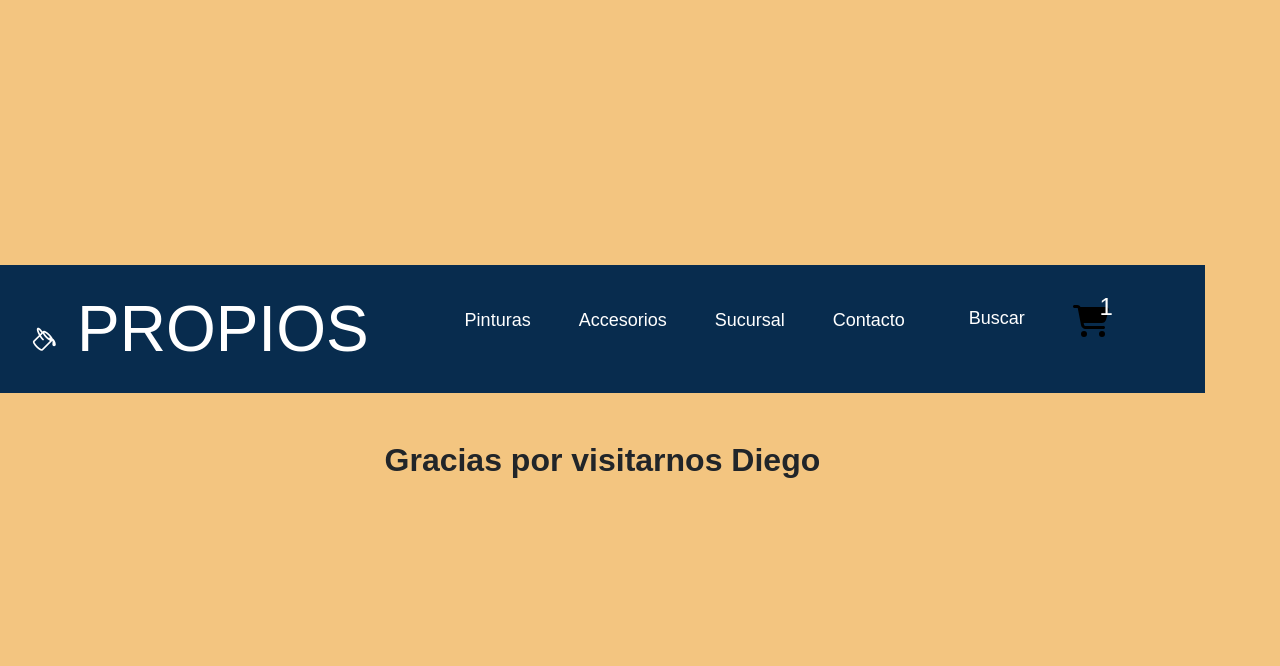
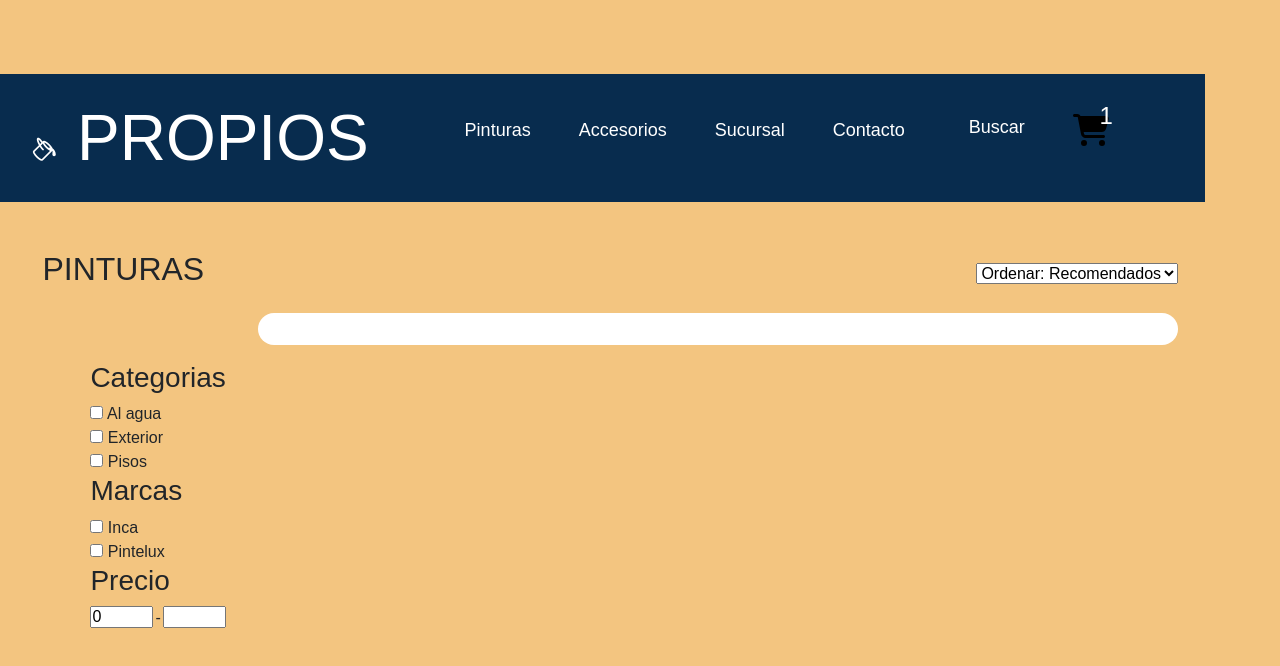
Before and after one commit to DiegoTobia/Curso-React, a React (Vite) app: page /products/1 in a window 1280 px wide. Shown: the top 666 px of the page. Built offline with nearby package versions, Linux system fonts and the light colour scheme.

Commit message:
Segunda entrega

```diff
--- a/package.json
+++ b/package.json
@@ -14,6 +14,7 @@
     "bootstrap-icons": "^1.11.3",
     "react": "^18.2.0",
     "react-dom": "^18.2.0",
+    "react-router-dom": "^6.23.1",
     "sass": "^1.77.1"
   },
   "devDependencies": {
--- a/src/App.jsx
+++ b/src/App.jsx
@@ -1,23 +1,34 @@
 //import { useState } from 'react'
+
+import {BrowserRouter, Routes, Route} from 'react-router-dom'
 
 import "bootstrap-icons/font/bootstrap-icons.css";
 import 'bootstrap/dist/css/bootstrap.min.css'
 import 'bootstrap/dist/js/bootstrap.bundle.min.js'
 
 import './App.css'
+//import Home from "./components/Home"
+import Products from "./components/Products"
+import Error from "./components/Error"
 import NavBar from "./components/NavBar"
 import ItemListContainer from "./components/ItemListContainer"
+
 
 function App() {
   //const [count, setCount] = useState(0)
 
   return (
     <>
-
+      <BrowserRouter>
       <NavBar />
-
-      <ItemListContainer nombre={"Diego"}/>
-
+        <Routes>
+          <Route path='/' element={<ItemListContainer />}/>
+          <Route path='products' element={<Products />}/>
+          <Route path='/products/:category' element={<Products />}/>
+          <Route path='/*' element={<Error />}/>
+        </Routes>
+      </BrowserRouter>
+      {/*<ItemListContainer nombre={"Diego"}/>*/}
     </>
   )
 }
--- /dev/null
+++ b/src/components/Error.jsx
@@ -0,0 +1,11 @@
+const Error = () => {
+    return(
+        <>
+        <h2>
+            Ocurrio un error!
+        </h2>
+        </>
+    )
+}
+
+export default Error;
--- /dev/null
+++ b/src/components/Home.jsx
@@ -0,0 +1,11 @@
+const Home = () => {
+    return(
+        <>
+        <h2>
+            Bienvenido
+        </h2>
+        </>
+    )
+}
+
+export default Home;
--- a/src/components/NavBar.jsx
+++ b/src/components/NavBar.jsx
@@ -1,3 +1,5 @@
+
+import { Link } from "react-router-dom"
 import CartWidget from "./CartWidget"
 import cart from "../assets/cart.svg"
 
@@ -8,11 +10,10 @@ const NavBar = () => {
             <nav className="encabezado navbar navbar-expand-md container-fluid">
                 <div className="encabezado_abajo  container-fluid">
                     <div className="nav">
-                        <a className="navbar-brand format-link" href="#inicio">
+                        <Link className="navbar-brand format-link" to="/">
                             <i className="icon-empresa bi bi-paint-bucket"></i>
                             <h1 className="logo logo-tit"> PROPIOS </h1>
-
-                        </a>
+                        </Link>
                         <button className="nav navbar-toggler" type="button" data-bs-toggle="collapse" data-bs-target="#navbarSupportedContent" aria-controls="navbarSupportedContent" aria-expanded="false" aria-label="Toggle navigation">
                             <span className="navbar-toggler-icon"></span>
                         </button>
@@ -20,19 +21,19 @@ const NavBar = () => {
                     <div className="cabeza collapse navbar-collapse" id="navbarSupportedContent">
                         <div className="nav">
                             <ul className="menu">
-                                <li className="nav-item menu-item"><a href="#inicio" className="nav-link active format-link">Pinturas</a></li>
-                                <li className="nav-item menu-item"><a href="#inicio" className="nav-link active format-link">Accesorios</a></li>
-                                <li className="nav-item menu-item"><a href="#inicio" className="nav-link active format-link">Sucursal</a></li>
-                                <li className="nav-item menu-item"><a href="#inicio" className="nav-link active format-link">Contacto</a></li>
+                                <li className="nav-item menu-item"><Link to="/products" className="nav-link active format-link">Pinturas</Link></li>
+                                <li className="nav-item menu-item"><Link to="/" className="nav-link active format-link">Accesorios</Link></li>
+                                <li className="nav-item menu-item"><Link to="/" className="nav-link active format-link">Sucursal</Link></li>
+                                <li className="nav-item menu-item"><Link to="/" className="nav-link active format-link">Contacto</Link></li>
                             </ul>
                         </div>
                         <div className="nav">
                             <ul className="menu">
-                                <li className="nav-item menu-item"><a href="#inicio" className="nav-link active format-link">Buscar</a></li>
+                                <li className="nav-item menu-item"><a to="/" className="nav-link active format-link">Buscar</a></li>
                                 <li className="nav-item menu-item">
-                                    <a href="#inicio" className="nav-link active format-link">
+                                    <Link to="/" className="nav-link active format-link">
                                         <CartWidget dataImg={cart} tipoIcono={"carrito"}/>
-                                    </a>
+                                    </Link>
                                 </li>
                             </ul>
                         </div>
--- /dev/null
+++ b/src/components/Products.jsx
@@ -0,0 +1,56 @@
+const Products = () => {
+    return(
+        <main id="inicio" className="main">
+            <div>
+                <div className="central">
+                    <div className="ordenar">
+                        <h2 className="h2-pin-art">PINTURAS</h2>
+                        <form>
+                            <div>
+                                <select id="ordenar_select" defaultValue="recomendados">
+                                    <option value="recomendados">Ordenar: Recomendados</option>
+                                    <option value="categoria">Ordenar: Categoria</option>
+                                    <option value="menor_p">Ordenar: Menor precio</option>
+                                    <option value="mayor_p">Ordenar: Mayor precio</option>
+                                    <option value="descuento">Ordenar: Descuento</option>
+                                </select>
+                            </div>
+                        </form>
+                    </div>
+                    <div className="formato-pin-art">
+                        <div className="menu-compra">
+                            <h3 className="pad_button">Categorias</h3>
+                            <form> <input name="Agua" id="form_Agua" type="checkbox" /> Al agua</form>
+                            <form> <input name="Exterior" id="form_Exterior" type="checkbox" /> Exterior</form>
+                            <form> <input name="Pisos" id="form_Pisos" type="checkbox" /> Pisos</form>
+                            <h3 className="pad_button">Marcas</h3>
+                            <form> <input name="Inca" id="form_Inca" type="checkbox" /> Inca</form>
+                            <form> <input name="Pintelux" id="form_Pintelux" type="checkbox" /> Pintelux</form>
+                            <h3 className="pad_button">Precio</h3>
+                            {/*<input className="input-n" id="form_precio" type="number" min="0" />*/}
+                            <form className="inline-inputs">
+                                <input className="input-n" id="form_precio_min" type="number" min="0" defaultValue="0" />
+                                <p>-</p>
+                                <input className="input-n" id="form_precio_max" type="number" min="0" />
+                            </form>
+                        </div>
+                        <div className="menu-imag">
+                            <ul className="prod-ventas" id="prod-ventas">
+                                {/* Ejemplo de un producto
+                                <li className="imgs-productos">
+                                    <img src="../img/cielo_raso.png" className="radio" alt="pintura para cielo raso" />
+                                    <p className="t-prod">CIELOS RASOS INCA - 5.0LT</p>
+                                    <p className="t-prod precio">$5099</p>
+                                    <button className="boton-carrito">Añadir al carrito</button>
+                                </li>
+                                */}
+                            </ul>
+                        </div>
+                    </div>
+                </div>
+            </div>
+        </main>
+    )
+}
+
+export default Products;
```
Also changed, not shown: src/components/MostrarCarrito.jsx (added, +29 -0 lines), 1 other file (tests, documents, lock files or other folders).
